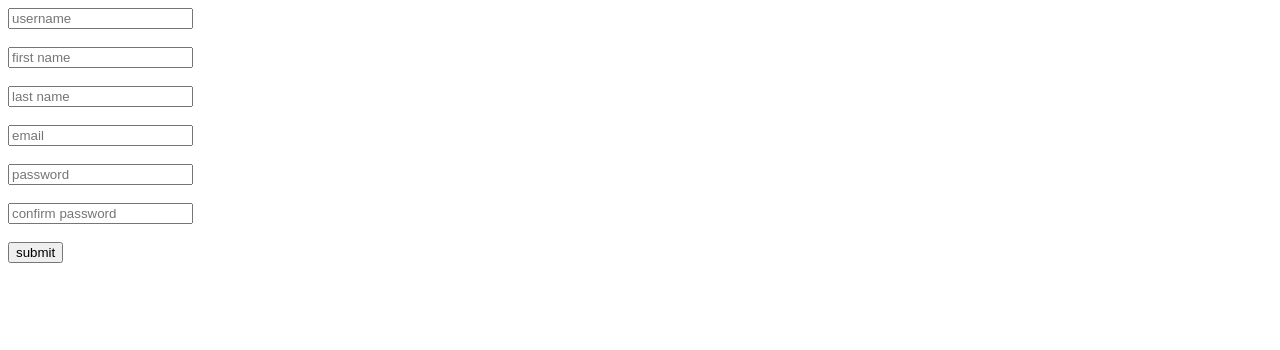
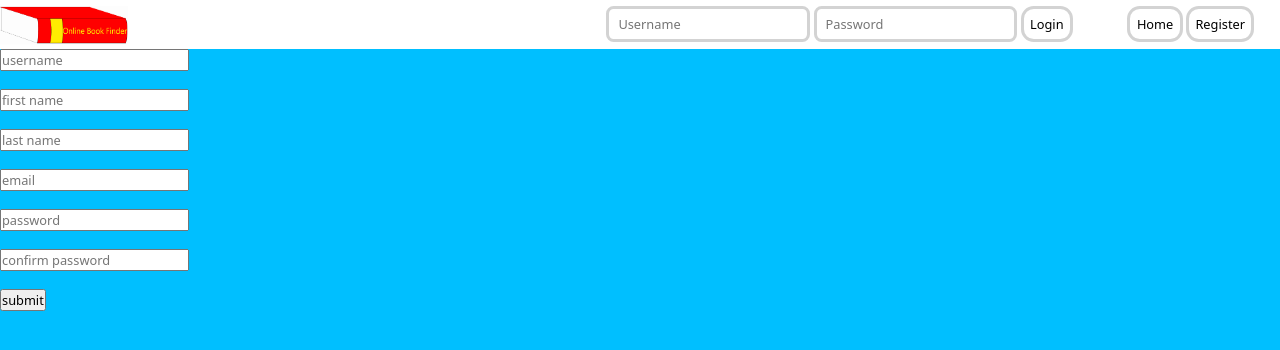
Before and after one commit to Patross/OnlineBookFinder, a PHP site: page /register.php in a window 1280 px wide. Shown: the top 350 px of the page. Run offline with PHP 8.4, Linux system fonts and the light colour scheme; some libraries are stand-ins or nearby versions.

Commit message:
PDO with 000webhost working

```diff
--- a/Styles/nav.css
+++ b/Styles/nav.css
@@ -1,12 +1,3 @@
-*{
-    font-size: 1.6vmax;
-    margin: 0;
-    padding:0;
-    font-family: 'Noto Sans', sans-serif;
-}
-body{
-    background-color: deepskyblue;
-}
 #main-wrapper{
     width: 100vmax;
     text-align: right;
@@ -15,24 +6,28 @@ body{
   width: 10vmax;
   height: 3vmax;
   float:left;
-  transform: translateY(2vmax);
+  transform: translateY(0.5vmax);
 }
 #logo img:hover{
   cursor: pointer;
 }
+#main-navigation{
+  background: #fff;
+  height:3.8vmax;
+}
 #main-navigation > ul{
   list-style-type: none;
-  background: #fff;
 }
 #main-navigation > ul > li{
     display: inline-block;
-    padding: 0.5vmax;
-    margin: 1vmax auto;
+    padding: 0vmax;
+    margin: 0vmax auto;
+    line-height: 3.8vmax;
 }
 #main-navigation > ul > li > a{
     text-decoration:none;
     color: black;
-    padding:0.8vmax;
+    padding:0.5vmax;
     border-radius: 1vmax;
     border-style: solid;
     border-color: lightgray;
@@ -43,7 +38,7 @@ body{
     background-color: white;
     border-style: solid;
     border-radius: 1vmax;
-    padding: 0.8vmax;
+    padding: 0.5vmax;
     color: black;
     border-color: lightgray;
     border-width: 0.3vmax;
@@ -60,7 +55,7 @@ body{
     border-style: solid;
     border-color: lightgray;
     border-radius: 0.6vmax;
-    padding: 0.8vmax;
+    padding: 0.5vmax;
 
 }
 
--- /dev/null
+++ b/Styles/styles.css
@@ -0,0 +1,9 @@
+*{
+    font-size: 1vmax;
+    margin: 0;
+    padding:0;
+    font-family: 'Noto Sans', sans-serif;
+}
+body{
+    background-color: deepskyblue;
+}
--- a/header.php
+++ b/header.php
@@ -1,5 +1,80 @@
-     <?php
-        session_start();
-              include_once "includes/db.inc.php";
-        $_SESSION['lastpage'] = $_SERVER["HTTP_HOST"].$_SERVER['PHP_SELF'];
-    ?>
+<?php
+ session_start();
+ include_once "includes/db.inc.php";
+ $_SESSION["lastpage"] = basename($_SERVER["PHP_SELF"]);
+?>
+<!DOCTYPE HTML>
+<html>
+    <head>
+        <meta charset="UTF-8">
+        <!-- <meta name="description" content=""> -->
+        <!-- <meta name="keywords" content=""> -->
+        <!-- <meta name="author" content=""> -->
+        <meta name="viewport" content="width=device-width, initial-scale=1.0">
+
+        <title>Online Book Finder</title>
+        <link rel="stylesheet" href="Styles/nav.css">
+        <link rel="stylesheet" href="Styles/styles.css">
+        <link rel="stylesheet" href="Styles/footer.css">
+    </head>
+    <body>
+        <header>
+            <nav id="main-wrapper">
+                <div id="main-navigation">
+                    <ul>
+                      	<div id="logo">
+                          <a href="index.php"><img src="img/LogoV2.png"></a>
+                        </div>
+                        <li>
+                            <?php
+                            if (isset($_SESSION['u_name'])){
+                                echo "<b><span style=color:black>Hello, ".$_SESSION['u_name']."</span></b>";
+                            }
+                            ?>
+                        </li>
+                        <li>
+                            <?php
+                            if(!isset($_SESSION["u_name"]))
+                            {
+                                echo '
+                                <form action="includes/login.inc.php" method="POST">
+                                    <input class="login-input" type="text" name="username" placeholder="Username">
+                                    <input class="login-input" type="password" name="password" placeholder="Password">
+                                    <button type="submit" name="submit" id="loginbtb">Login</button>
+                                </form>
+                                    ';
+                            }
+                            else
+                            {
+                                echo'
+                                <form action="includes/logout.inc.php" method="post">
+                                    <button type="submit" name="submit" id="loginbtb">Logout</button>
+                                </form>
+                                ';
+                            }
+                            ?>
+                        </li>
+                        <?php
+                        if(isset($_SESSION["u_name"])){
+                            //links available to normal users except registration, since at this point they're logged in
+                            echo '<li><a href="index.php">Home</a></li>';
+
+                                if(($_SESSION["u_name"] == "Admin")){
+                                    //normal + admin only links
+                                    echo '<li><a href="admin.php">Admin</a></li>';
+                            }
+                        }
+                        else{
+                            //every link except admin
+                            echo '<li><a href="index.php">Home</a></li>
+                                  <li><a href="register.php">Register</a></li>
+                                  ';
+                        }
+                        ?>
+                        <!-- <li><a href="index.php">Home</a></li>
+                        <li><a href="register.php">Register</a></li>
+                        <li><a href="admin.php">Admin</a></li> -->
+                    </ul>
+                </div>
+            </nav>
+        </header>
--- a/includes/db.inc.php
+++ b/includes/db.inc.php
@@ -13,8 +13,9 @@
 // $conn = mysqli_connect(gethostname(),$dbUsername,$dbPassword,$dbName);
 
 try {
-    $conn = new PDO("sqlsrv:server = tcp:onlinebookfinder.database.windows.net,1433; Database = onlinebookfinder", "onlinebookfinder", "{Password1233}",array(PDO::MYSQL_ATTR_FOUND_ROWS => true));
-    // $conn = new PDO("mysql:server = localhost; Database = onlinebookfinder", "root", "",array(PDO::MYSQL_ATTR_FOUND_ROWS => true));
+    // $conn = new PDO("sqlsrv:server = tcp:onlinebookfinder.database.windows.net,1433; Database = onlinebookfinder", "onlinebookfinder", "{Password1233}",array(PDO::MYSQL_ATTR_FOUND_ROWS => true));
+    // $conn = new PDO("mysql:server = localhost; Database = id4484729_onlinebookfinder", "id4484729_onlinebookfinder", "onlinebookfinder");
+    $conn = new PDO("mysql:server = localhost; Database = onlinebookfinder","root","");
     $conn->setAttribute(PDO::ATTR_ERRMODE, PDO::ERRMODE_EXCEPTION);
 }
 catch (PDOException $e) {
--- a/login.php
+++ b/login.php
@@ -1,4 +1,4 @@
- <?php
+<?php
 include_once "header.php";
 ?>
  <!DOCTYPE HTML>
--- a/register.php
+++ b/register.php
@@ -1,7 +1,7 @@
-<!DOCTYPE HTML>
 <?php
 include_once "header.php";
 ?>
+<!DOCTYPE HTML>
 <html>
 <head>
 	<title>Online Bookfinder - Register</title>
```
Also changed, not shown: footer.html (deleted, +0 -7 lines), footer.php (added, +8 -0 lines), header.html (deleted, +0 -27 lines), includes/login.inc.php (+7 -8 lines), includes/logout.inc.php (+5 -8 lines), includes/signup.inc.php (+6 -5 lines), index.php (+3 -20 lines).
